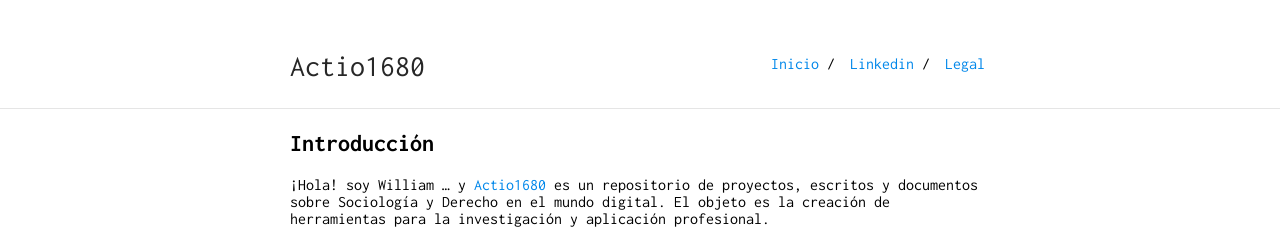
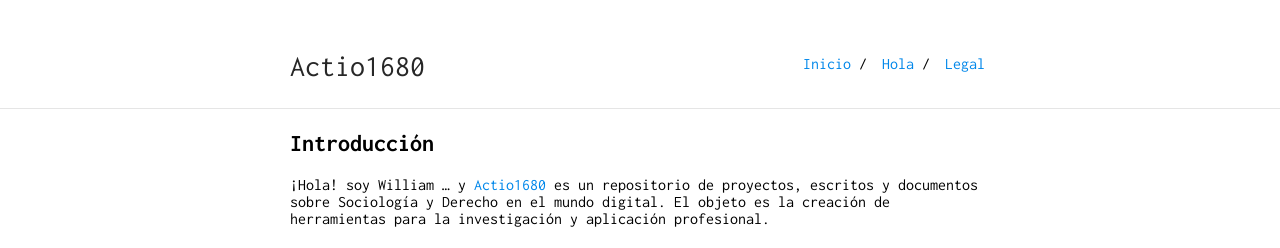
Before and after one commit to actio1680/actio1680.github.io, a Jekyll site: the page built from index.md, in a window 1280 px wide. Shown: the top 248 px of the page. Built offline with Jekyll 4.4.1, drawn with Linux system fonts in a browser that asks for light colours; our own code applies the rules of GitHub Pages for plain Markdown files.

Commit message:
Update _config.yml
hola

```diff
--- a/_config.yml
+++ b/_config.yml
@@ -18,8 +18,8 @@ sass:
 nav:
  - name: "Inicio"
    link: "/"
- - name: "Linkedin"
-   link: "https://bit.ly/Linkedin-wab"
+ - name: "Hola"
+   link: "/hola"
  - name: "Legal"
    link: "/administracion/legal"
 
```
